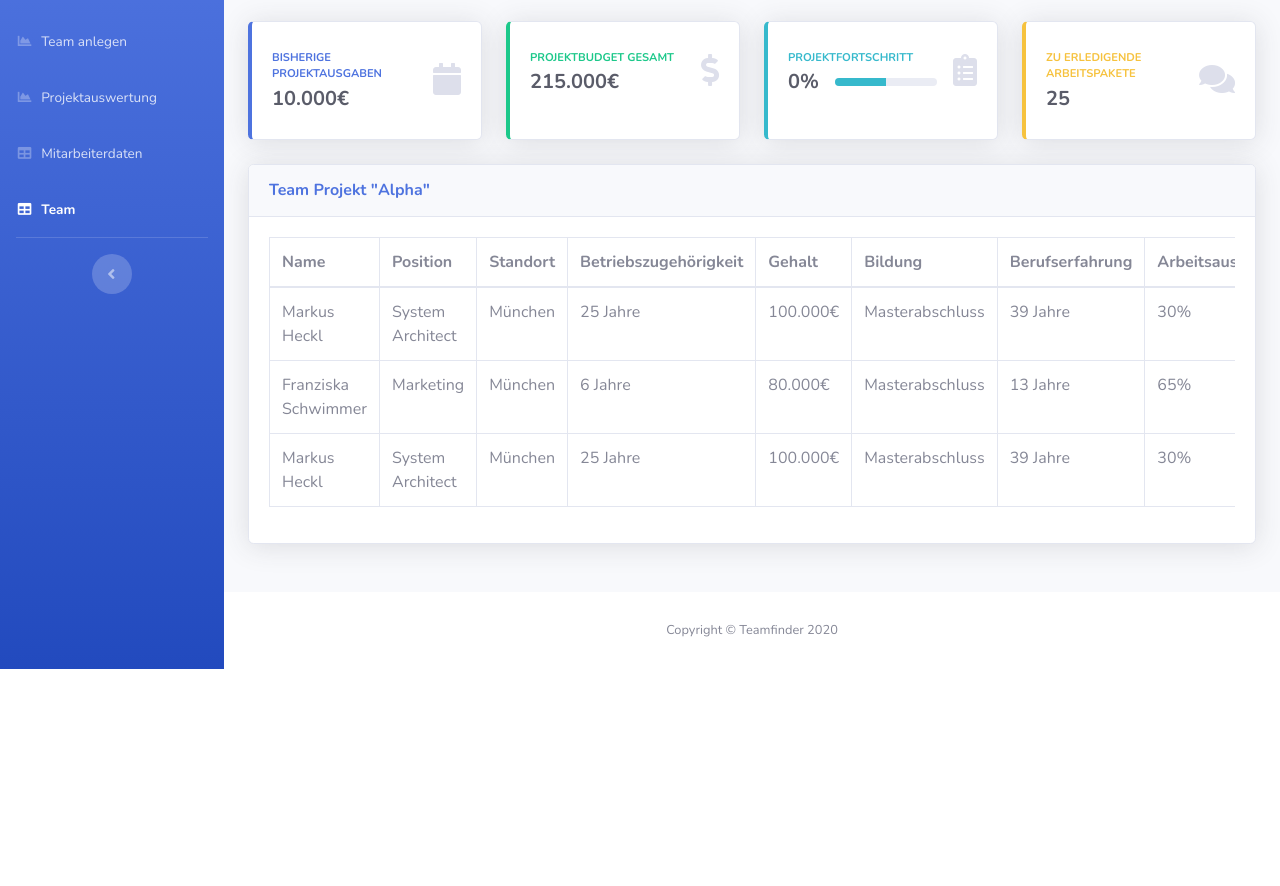
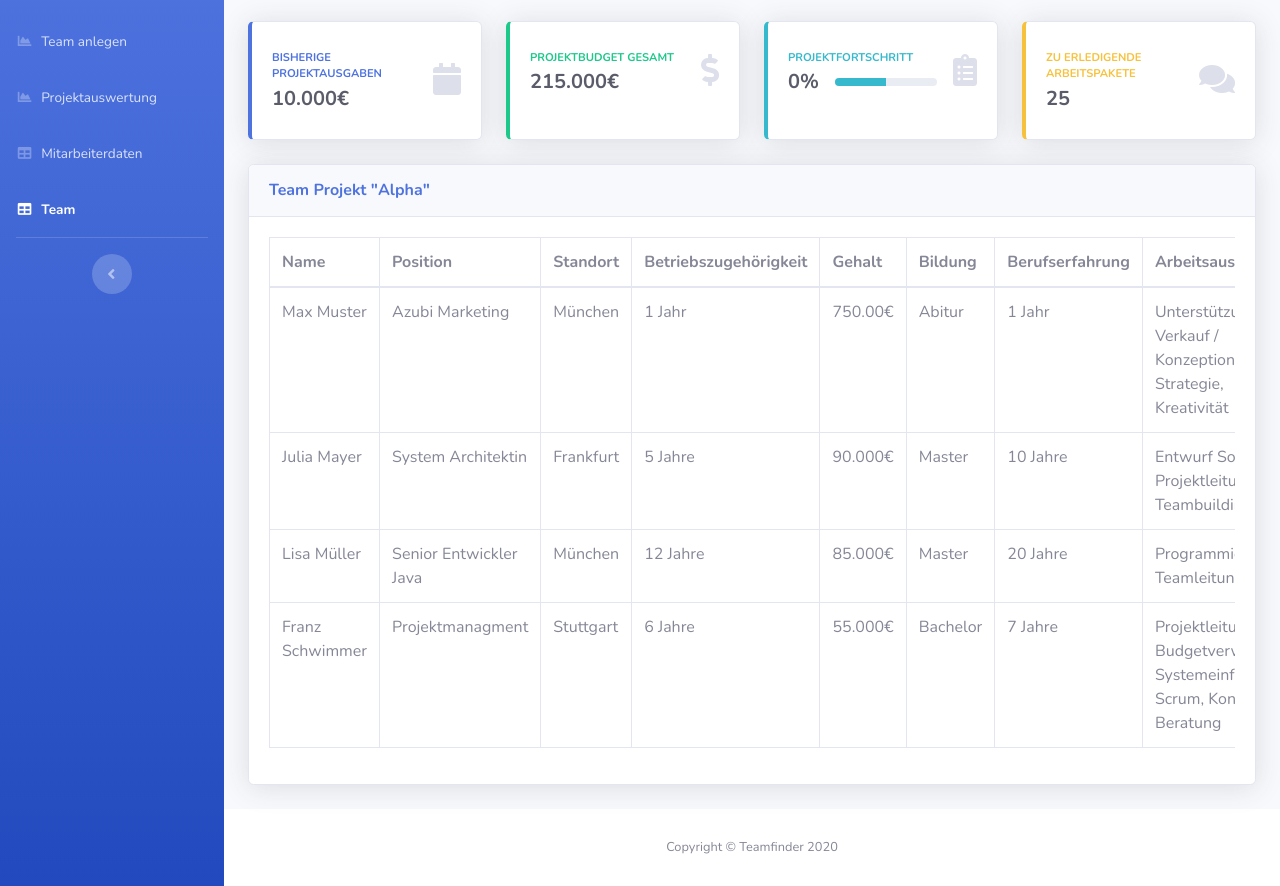
Before and after one commit to pascwin/teamfinder, a website with bundled scripts: page team.html in a window 1280 px wide. Shown: the part 131-1017 px from the top of the page. Before the commit the page ends 800 px from the top, so only its background shows below. Built offline with nearby package versions, Linux system fonts and the light colour scheme.

Commit message:
TeamFinal

```diff
--- a/team.html
+++ b/team.html
@@ -417,34 +417,48 @@
                                             </thead>
                                             <tbody>
                                                 <tr>
-                                                    <td>Markus Heckl</td>
-                                                    <td>System Architect</td>
+                                                    <td>Max Muster</td>
+                                                    <td>Azubi Marketing</td>
                                                     <td>München</td>
-                                                    <td>25 Jahre</td>
-                                                    <td>100.000€</td>
-                                                    <td>Masterabschluss</td>
-                                                    <td>39 Jahre</td>
-                                                    <td>30%</td>
+                                                    <td>1 Jahr</td>
+                                                    <td>750.00€</td>
+                                                    <td>Abitur</td>
+                                                    <td>1 Jahr</td>
+                                                    <td>Unterstützung Verkauf / Konzeption, Strategie, Kreativität</td>
+                                                    <td>75%</td>
                                                 </tr>
                                                 <tr>
-                                                    <td>Franziska Schwimmer</td>
-                                                    <td>Marketing</td>
-                                                    <td>München</td>
-                                                    <td>6 Jahre</td>
-                                                    <td>80.000€</td>
-                                                    <td>Masterabschluss</td>
-                                                    <td>13 Jahre</td>
-                                                    <td>65%</td>
+                                                    <td>Julia Mayer</td>
+                                                    <td>System Architektin</td>
+                                                    <td>Frankfurt</td>
+                                                    <td>5 Jahre</td>
+                                                    <td>90.000€</td>
+                                                    <td>Master</td>
+                                                    <td>10 Jahre</td>
+                                                    <td>Entwurf Software, Projektleitung, Teambuilding</td>
+                                                    <td>100%</td>
                                                 </tr>
                                                 <tr>
-                                                    <td>Markus Heckl</td>
-                                                    <td>System Architect</td>
+                                                    <td>Lisa Müller</td>
+                                                    <td>Senior Entwickler Java</td>
                                                     <td>München</td>
-                                                    <td>25 Jahre</td>
-                                                    <td>100.000€</td>
-                                                    <td>Masterabschluss</td>
-                                                    <td>39 Jahre</td>
-                                                    <td>30%</td>
+                                                    <td>12 Jahre</td>
+                                                    <td>85.000€</td>
+                                                    <td>Master</td>
+                                                    <td>20 Jahre</td>
+                                                    <td>Programmierung, Teamleitung</td>
+                                                    <td>90%</td>
+                                                </tr>
+                                                <tr>
+                                                    <td>Franz Schwimmer</td>
+                                                    <td>Projektmanagment</td>
+                                                    <td>Stuttgart</td>
+                                                    <td>6 Jahre</td>
+                                                    <td>55.000€</td>
+                                                    <td>Bachelor</td>
+                                                    <td>7 Jahre</td>
+                                                    <td>Projektleitung, Budgetverwaltung, Systemeinführung, Scrum, Konzeption, Beratung</td>
+                                                    <td>90%</td>
                                                 </tr>
                                             </tbody>
                                         </table>
```
